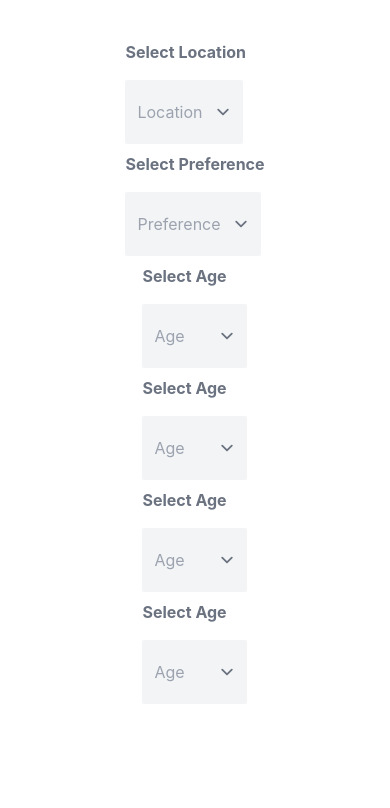
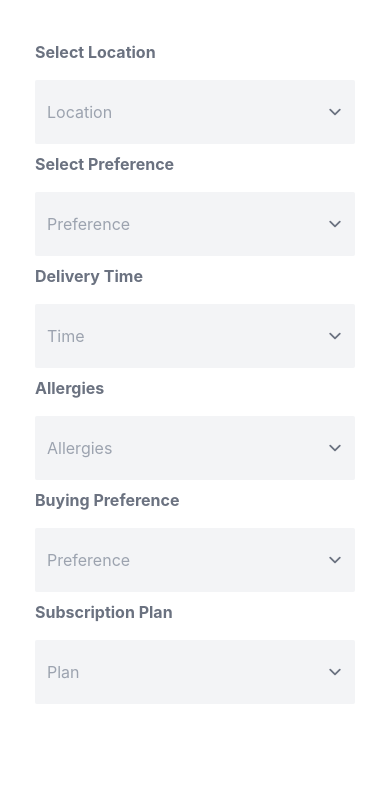
Before and after one commit to Barokah001/FruitVilla, a plain HTML site: page index.html in a window 390 px wide. Shown: the part 688-1496 px from the top of the page. Drawn offline with nearby package versions, Linux system fonts and the light colour scheme.

Commit message:
updated the responsiveness

```diff
--- a/index.html
+++ b/index.html
@@ -96,7 +96,7 @@
                 <select
                   name="selectControl"
                   id="age"
-                  class="pl-3 pr-45 md:pl-2 md:pr-30 py-5 text-gray-400 bg-gray-100 rounded-sm border-0"
+                  class="pl-3 pr-45 md:pl-2 md:pr-30 py-5 w-80 text-gray-400 bg-gray-100 rounded-sm border-0"
                 >
                   <option value="0-5">Location</option>
                   <option value="0-5">Ibadan</option>
@@ -114,7 +114,7 @@
                 <select
                   name="selectControl"
                   id="age"
-                  class="pl-3 pr-45 md:pl-2 md:pr-30 py-5 text-gray-400 bg-gray-100 rounded-sm border-0"
+                  class="pl-3 pr-45 md:pl-2 md:pr-30 py-5 w-80 text-gray-400 bg-gray-100 rounded-sm border-0"
                 >
                   <option value="0-5">Preference</option>
                   <option value="0-5">Bitter</option>
@@ -129,37 +129,36 @@
           <div class="">
             <div class="flex flex-col justify-start items-start">
               <h2 class="text-[18px] font-bold mb-2 text-gray-500">
-                Select Age
+                Delivery Time
               </h2>
               <div class="my-2">
                 <select
                   name="selectControl"
                   id="age"
-                  class="pl-3 pr-45 md:pl-2 md:pr-30 py-5 text-gray-400 bg-gray-100 rounded-sm border-0"
+                  class="pl-3 pr-45 md:pl-2 md:pr-30 py-5 w-80 text-gray-400 bg-gray-100 rounded-sm border-0"
                 >
-                  <option value="0-5">Age </option>
-                  <option value="0-5">0 - 5</option>
-                  <option value="0-5">5 - 12</option>
-                  <option value="0-5">13 - 20</option>
-                  <option value="0-5">> 20</option>
+                  <option value="0-5">Time</option>
+                  <option value="0-5">Morning</option>
+                  <option value="0-5">Afternoon</option>
+                  <option value="0-5">Evening</option>
+                  <option value="0-5">Anytime</option>
                 </select>
               </div>
             </div>
             <div class="flex flex-col justify-start items-start">
               <h2 class="text-[18px] font-bold mb-2 text-gray-500">
-                Select Age
+                Allergies
               </h2>
               <div class="my-2">
                 <select
                   name="selectControl"
                   id="age"
-                  class="pl-3 pr-45 md:pl-2 md:pr-30 py-5 text-gray-400 bg-gray-100 rounded-sm border-0"
+                  class="pl-3 pr-45 md:pl-2 md:pr-30 py-5 w-80 text-gray-400 bg-gray-100 rounded-sm border-0"
                 >
-                  <option value="0-5">Age</option>
-                  <option value="0-5">0 - 5</option>
-                  <option value="0-5">5 - 12</option>
-                  <option value="0-5">13 - 20</option>
-                  <option value="0-5">> 20</option>
+                  <option value="0-5">Allergies</option>
+                  <option value="0-5">Yes</option>
+                  <option value="0-5">No</option>
+                  <option value="0-5">I'm not sure</option>
                 </select>
               </div>
             </div>
@@ -168,37 +167,34 @@
           <div class="">
             <div class="flex flex-col justify-start items-start">
               <h2 class="text-[18px] font-bold mb-2 text-gray-500">
-                Select Age
+                Buying Preference
               </h2>
               <div class="my-2">
                 <select
                   name="selectControl"
                   id="age"
-                  class="pl-3 pr-45 md:pl-2 md:pr-30 py-5 text-gray-400 bg-gray-100 rounded-sm border-0"
+                  class="pl-3 pr-45 md:pl-2 md:pr-30 py-5 w-80 text-gray-400 bg-gray-100 rounded-sm border-0"
                 >
-                  <option value="0-5">Age</option>
-                  <option value="0-5">0 - 5</option>
-                  <option value="0-5">5 - 12</option>
-                  <option value="0-5">13 - 20</option>
-                  <option value="0-5">> 20</option>
+                  <option value="0-5">Preference</option>
+                  <option value="0-5">Bundle deals</option>
+                  <option value="0-5">Single portions</option>
                 </select>
               </div>
             </div>
             <div class="flex flex-col justify-start items-start">
               <h2 class="text-[18px] font-bold mb-2 text-gray-500">
-                Select Age
+                Subscription Plan
               </h2>
               <div class="my-2">
                 <select
                   name="selectControl"
                   id="age"
-                  class="pl-3 pr-45 md:pl-2 md:pr-30 py-5 text-gray-400 bg-gray-100 rounded-sm border-0"
+                  class="pl-3 pr-45 md:pl-2 md:pr-30 py-5 w-80 text-gray-400 bg-gray-100 rounded-sm border-0"
                 >
-                  <option value="0-5">Age</option>
-                  <option value="0-5">0 - 5</option>
-                  <option value="0-5">5 - 12</option>
-                  <option value="0-5">13 - 20</option>
-                  <option value="0-5">> 20</option>
+                  <option value="0-5">Plan</option>
+                  <option value="0-5">Daily</option>
+                  <option value="0-5">Weekly</option>
+                  <option value="0-5">Monthy</option>
                 </select>
               </div>
             </div>
@@ -216,7 +212,7 @@
 
 
   <!-- OUR SERVICES -->
-    <div class=" flex flex-col md:flex-row items-center justify-between h-auto my-60 pt-50 gap-10 md:mx-15 mt-80" id="services" data-aos="fade-up" data-aos-duration="3000">
+    <div class=" flex flex-col md:flex-row items-center justify-between h-auto my-60 pt-50 gap-10 md:mx-15 mt-80 md:mt-0" id="services" data-aos="fade-up" data-aos-duration="3000">
       <div class="flex flex-col items-center justify-center h-[350px] border-1 border-gray-300 rounded-md w-[70%] md:w-[calc(33.3%-24px)] pt-2 text-gray-500 hover:bg-black hover:text-white">
         <i class="las la-truck text-[100px]"></i>
         <h2 class="text-[18px] font-bold mb-2">Fresh Fruit Delivery</h2>
@@ -259,7 +255,7 @@
 
 
 <!-- CAROUSELS -->
-    <div class="flex flex-col h-auto md:h-[750px] jusify-center items-center py-20 pt-30 bg-gray-100" id="newFruits" data-aos="fade-up" data-aos-duration="3000">
+    <div class="flex flex-col h-auto md:h-[750px] jusify-center items-center py-20 md:pt-30 bg-gray-100" id="newFruits" data-aos="fade-up" data-aos-duration="3000">
       <div class="flex flex-col items-center">
         <h3 class="text-[18px]">Check out the fruits in season</h3>
         <h2 class="text-[28px] font-bold">Fruits in season</h2>
```
